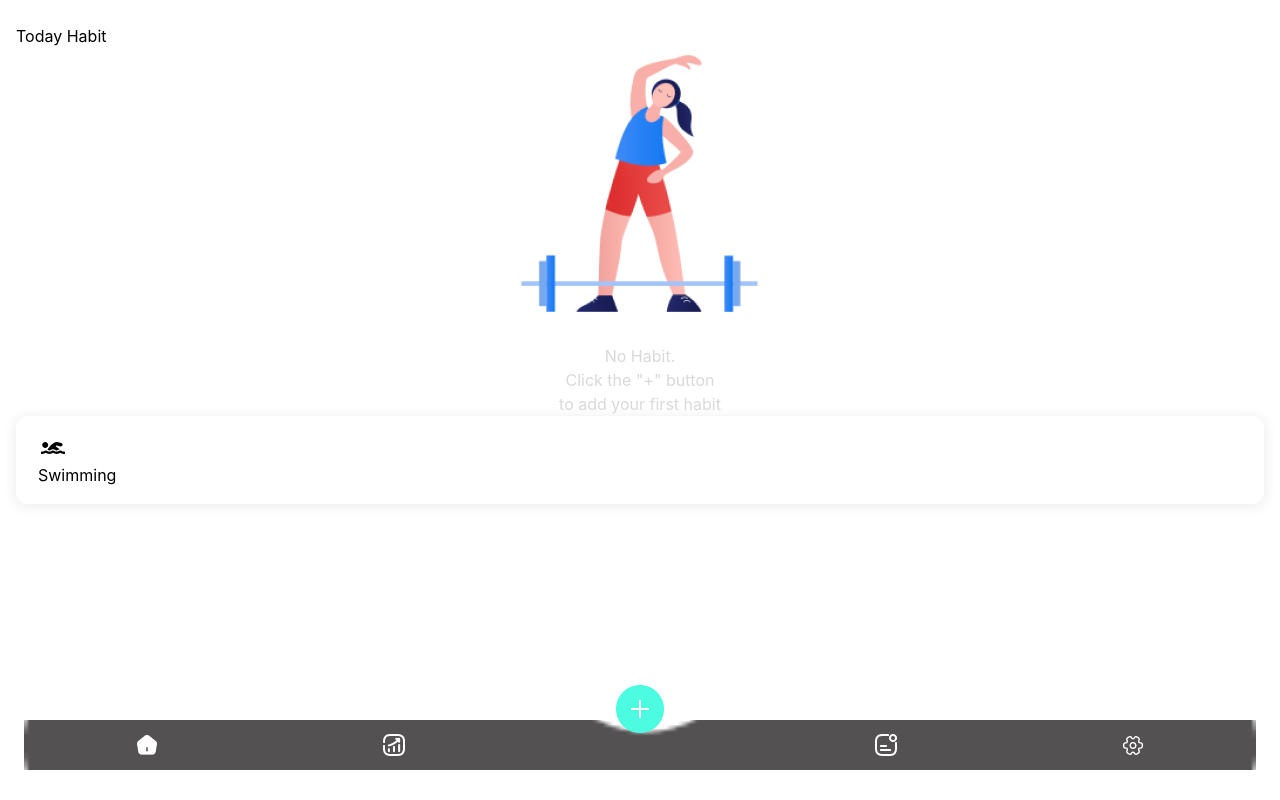
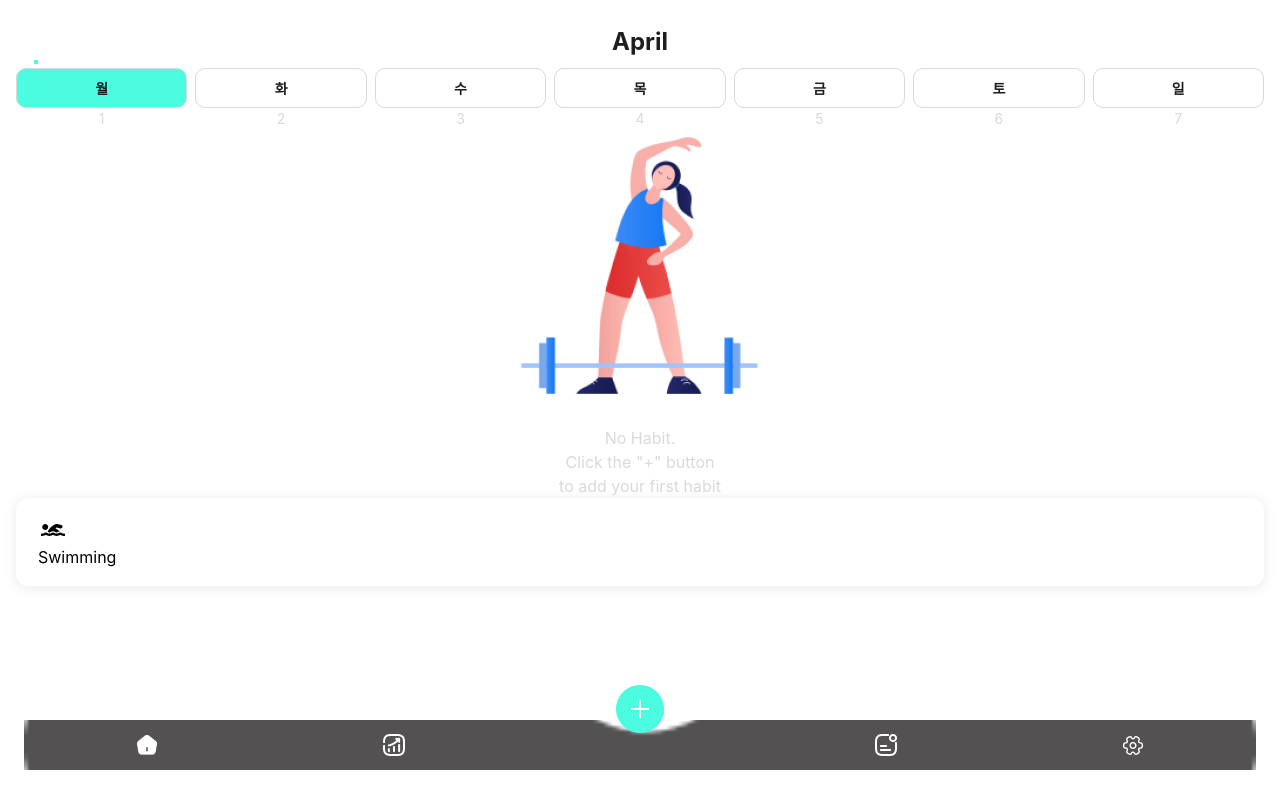
Before and after one commit to woo5ni-developer/daily-habit, a React (Create React App) app: page / in a window 1280 px wide. Built offline with nearby package versions, Linux system fonts and the light colour scheme.

Commit message:
ui만 완성

```diff
--- /dev/null
+++ b/src/components/SelectDay.tsx
@@ -0,0 +1,77 @@
+import React, { FC } from 'react'
+
+const SelectDay: FC = () => {
+  return (
+    <div className="mx-[-4px]">
+      <div
+        className="relative pt-[8px] inline-block mx-[4px]"
+        style={{ width: 'calc((100% / 7) - 8px)' }}>
+        {/* 선택시 요일버튼 상단에 뜨는 불릿 */}
+        <i className="absolute block w-[4px] h-[4px] bg-[#4CFCE1] radius-[4px] top-0 left-[18px]"></i>
+        {/* //선택시 요일버튼 상단에 뜨는 불릿 */}
+        {/* 오늘 버튼엔 bg-[#4CFCE1] 클래스 추가 */}
+        <button className="w-full h-[40px] rounded-[10px] border-[#d9d9d9] border border-solid text-[#1E1E1E] font-bold text-[14px] bg-[#4CFCE1]">
+          월
+        </button>
+        {/* //오늘 버튼엔 bg-[#4CFCE1] 클래스 추가 */}
+        <span className="block text-center text-[#d9d9d9] text-[14px]">1</span>
+      </div>
+
+      <div
+        className="relative pt-[8px] inline-block mx-[4px]"
+        style={{ width: 'calc((100% / 7) - 8px)' }}>
+        <button className="w-full h-[40px] rounded-[10px] border-[#d9d9d9] border border-solid text-[#1E1E1E] font-bold text-[14px]">
+          화
+        </button>
+        <span className="block text-center text-[#d9d9d9] text-[14px]">2</span>
+      </div>
+
+      <div
+        className="relative pt-[8px] inline-block mx-[4px]"
+        style={{ width: 'calc((100% / 7) - 8px)' }}>
+        <button className="w-full h-[40px] rounded-[10px] border-[#d9d9d9] border border-solid text-[#1E1E1E] font-bold text-[14px]">
+          수
+        </button>
+        <span className="block text-center text-[#d9d9d9] text-[14px]">3</span>
+      </div>
+
+      <div
+        className="relative pt-[8px] inline-block mx-[4px]"
+        style={{ width: 'calc((100% / 7) - 8px)' }}>
+        <button className="w-full h-[40px] rounded-[10px] border-[#d9d9d9] border border-solid text-[#1E1E1E] font-bold text-[14px]">
+          목
+        </button>
+        <span className="block text-center text-[#d9d9d9] text-[14px]">4</span>
+      </div>
+
+      <div
+        className="relative pt-[8px] inline-block mx-[4px]"
+        style={{ width: 'calc((100% / 7) - 8px)' }}>
+        <button className="w-full h-[40px] rounded-[10px] border-[#d9d9d9] border border-solid text-[#1E1E1E] font-bold text-[14px]">
+          금
+        </button>
+        <span className="block text-center text-[#d9d9d9] text-[14px]">5</span>
+      </div>
+
+      <div
+        className="relative pt-[8px] inline-block mx-[4px]"
+        style={{ width: 'calc((100% / 7) - 8px)' }}>
+        <button className="w-full h-[40px] rounded-[10px] border-[#d9d9d9] border border-solid text-[#1E1E1E] font-bold text-[14px]">
+          토
+        </button>
+        <span className="block text-center text-[#d9d9d9] text-[14px]">6</span>
+      </div>
+
+      <div
+        className="relative pt-[8px] inline-block mx-[4px]"
+        style={{ width: 'calc((100% / 7) - 8px)' }}>
+        <button className="w-full h-[40px] rounded-[10px] border-[#d9d9d9] border border-solid text-[#1E1E1E] font-bold text-[14px]">
+          일
+        </button>
+        <span className="block text-center text-[#d9d9d9] text-[14px]">7</span>
+      </div>
+    </div>
+  )
+}
+
+export default SelectDay
--- a/src/routes/home.tsx
+++ b/src/routes/home.tsx
@@ -1,6 +1,8 @@
 import React, { FC } from 'react'
 import { IconContext } from 'react-icons'
 import { IconType } from 'react-icons'
+import Title from '../components/Title'
+import SelectDay from '../components/SelectDay'
 
 interface IconFieldProps {
   icon: IconType
@@ -10,7 +12,8 @@ const Home: FC<IconFieldProps> = ({ icon }) => {
   console.log('icon', icon)
   return (
     <div>
-      Today Habit
+      <Title text="April" />
+      <SelectDay />
       {/* habit 등록 */}
       <div>
         <img src="./images/bg/bg-home-habit.png" alt="" className="mx-auto" />
```
